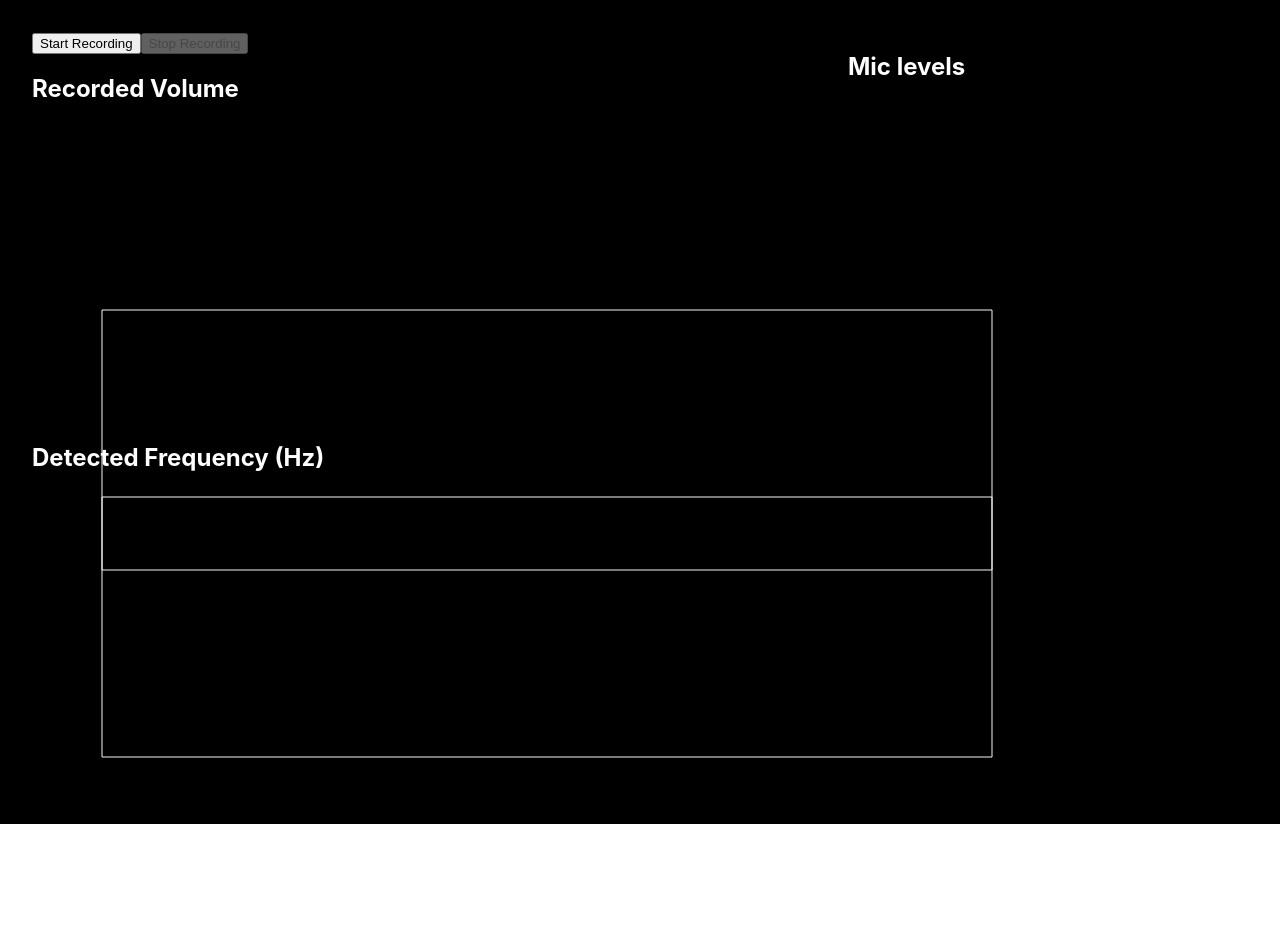
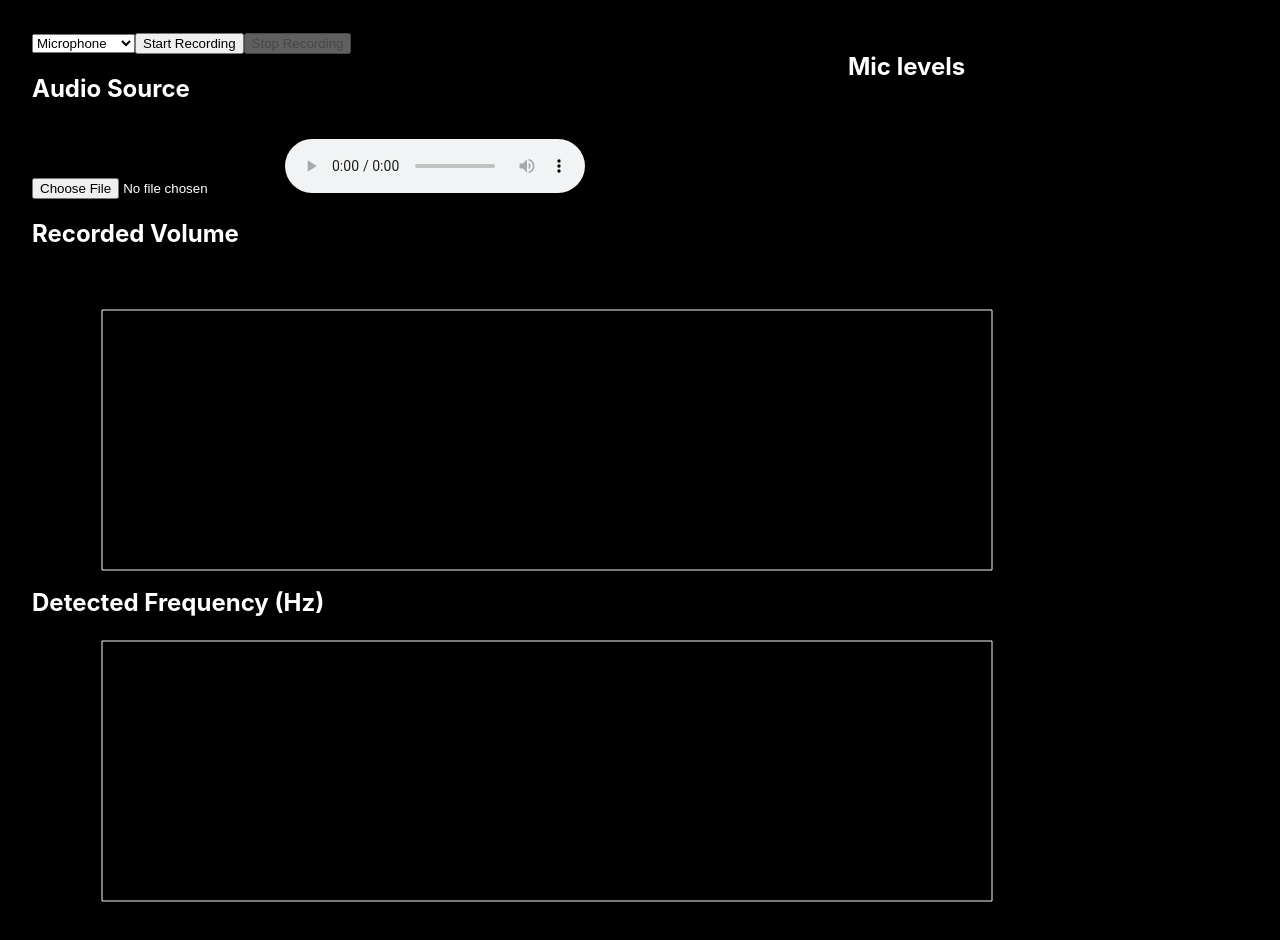
Before and after one commit to zuuring/audio-frequency-chart, a React (Create React App) app: page / in a window 1280 px wide. Shown: the top 940 px of the page. Before the commit the page ends 824 px from the top, so only its background shows below. Built offline with nearby package versions, Linux system fonts and the light colour scheme.

Commit message:
Option to load audiosource

```diff
--- a/src/AudioVisualizer.js
+++ b/src/AudioVisualizer.js
@@ -8,7 +8,10 @@ const MicrophoneVisualizer = () => {
   const analyzerRef = useRef(null);
   const [volumeData, setVolumeData] = useState([]);
   const [frequencyData, setFrequencyData] = useState([]);
+  const [audioSource, setAudioSource] = useState('microphone');
   const [isRecording, setIsRecording] = useState(false);
+  const fileInputRef = useRef(null);
+  const audioElementRef = useRef(null);
 
   useEffect(() => {
     const canvas = canvasRef.current;
@@ -21,11 +24,26 @@ const MicrophoneVisualizer = () => {
     let analyzer = null;
 
     const startRecording = () => {
+      audioContext = new AudioContext({ sampleRate: 44100 });
+      let source;
+
+      if (audioSource === 'microphone') {
         navigator.mediaDevices
           .getUserMedia({ audio: true })
           .then((stream) => {
-          audioContext = new AudioContext();
-          const source = audioContext.createMediaStreamSource(stream);
+            source = audioContext.createMediaStreamSource(stream);
+            setupAnalyzer(source);
+          })
+          .catch((error) => {
+            console.error('Error accessing microphone:', error);
+          });
+      } else if (audioSource === 'file') {
+        source = audioContext.createMediaElementSource(audioElementRef.current);
+        setupAnalyzer(source);
+      }
+    };
+
+    const setupAnalyzer = (source) => {
       const gainNode = audioContext.createGain();
       gainNode.gain.value = 10;
 
@@ -52,7 +70,7 @@ const MicrophoneVisualizer = () => {
             { time: Date.now(), frequency: frequency },
           ]);
 
-              ctx.fillStyle = 'white';
+          ctx.fillStyle = 'grey';
           ctx.fillRect(0, 0, canvas.width, canvas.height);
 
           const barHeight = rms * canvas.height;
@@ -64,10 +82,6 @@ const MicrophoneVisualizer = () => {
       audioContextRef.current = audioContext;
       analyzerRef.current = analyzer;
       analyzer.start();
-        })
-        .catch((error) => {
-          console.error('Error accessing microphone:', error);
-        });
     };
 
     const stopRecording = () => {
@@ -88,7 +102,7 @@ const MicrophoneVisualizer = () => {
     return () => {
       stopRecording();
     };
-  }, [isRecording]);
+  }, [isRecording, audioSource]);
 
   const handleStartRecording = () => {
     setIsRecording(true);
@@ -98,10 +112,27 @@ const MicrophoneVisualizer = () => {
     setIsRecording(false);
   };
 
+  const handleFileChange = (e) => {
+    const file = e.target.files[0];
+    if (file) {
+      const reader = new FileReader();
+      reader.onload = () => {
+        audioElementRef.current.src = reader.result;
+        audioElementRef.current.play();
+      };
+      reader.readAsDataURL(file);
+    }
+  };
+
+  const handleSourceChange = (e) => {
+    setAudioSource(e.target.value);
+  };
+
   const getFrequencyFromSpectrum = (spectrum, sampleRate) => {
-    const maxAmplitude = Math.max(...spectrum);
-    const index = spectrum.findIndex((value) => value === maxAmplitude);
-    const frequency = index * (sampleRate / spectrum.length);
+    const positiveSpectrum = spectrum.slice(0, spectrum.length / 2);
+    const maxAmplitude = Math.max(...positiveSpectrum);
+    const index = positiveSpectrum.findIndex((value) => value === maxAmplitude);
+    const frequency = index * (sampleRate / (2 * spectrum.length));
     return frequency.toFixed(2);
 };
 
@@ -112,6 +143,10 @@ const MicrophoneVisualizer = () => {
         <canvas ref={canvasRef} />
       </div>
       <div>
+        <select value={audioSource} onChange={handleSourceChange}>
+          <option value="microphone">Microphone</option>
+          <option value="file">Audio Source</option>
+        </select>
         <button onClick={handleStartRecording} disabled={isRecording}>
           Start Recording
         </button>
@@ -119,6 +154,9 @@ const MicrophoneVisualizer = () => {
           Stop Recording
         </button>
       </div>
+      <h2>Audio Source</h2>
+      <input type="file" accept=".mp3" onChange={handleFileChange} ref={fileInputRef} />
+      <audio controls ref={audioElementRef} style={{ marginTop: '1rem' }} />
       <h2>Recorded Volume</h2>
       <LineChart
         width={980}
@@ -130,7 +168,7 @@ const MicrophoneVisualizer = () => {
         <YAxis label={{ value: 'Volume', angle: -90, position: 'insideLeft' }} />
         <Tooltip />
         <CartesianGrid stroke="#f5f5f5" />
-        <Line type="monotone" dataKey="volume" stroke="#001DFF" yAxisId={0} />
+        <Line type="monotone" dataKey="volume" stroke="#ff7300" yAxisId={0} />
       </LineChart>
       <h2>Detected Frequency (Hz)</h2>
       <LineChart
```
Lines whose indentation alone changed are shown as unchanged.
